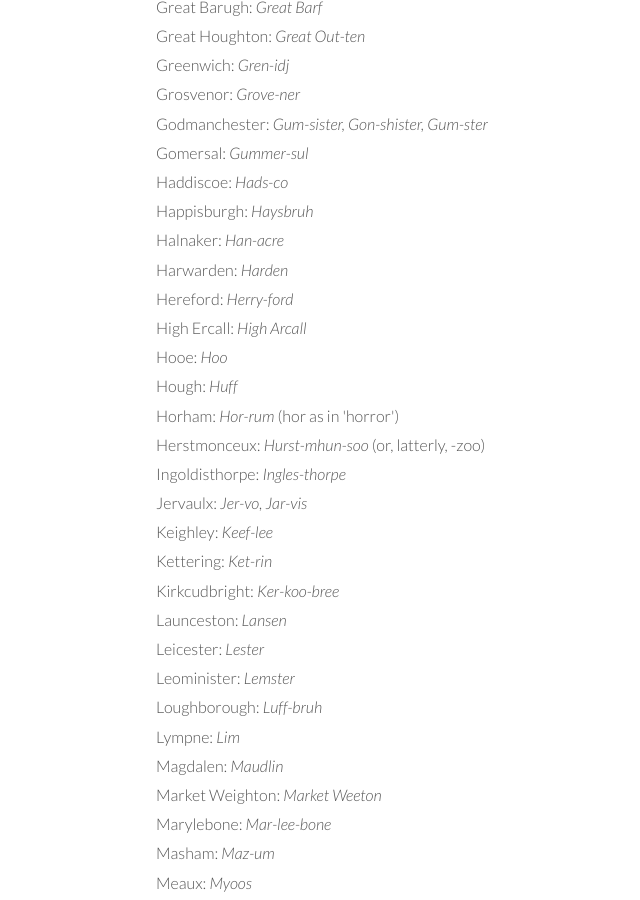
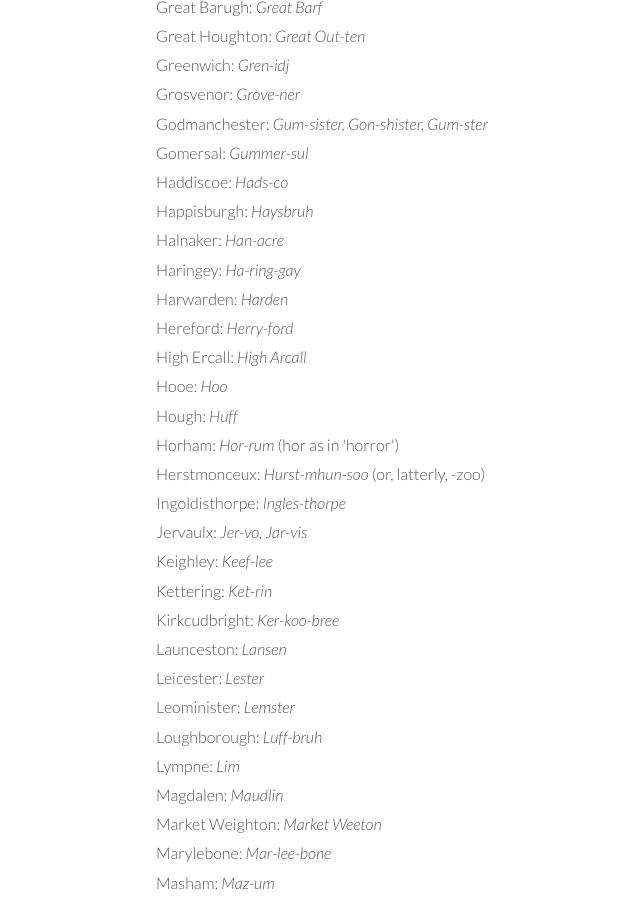
Before and after one commit to CollectionsOfThisKind/collectionsofthiskind.github.io, a Jekyll site: the page built from pages/lists/lists/names.html, in a window 1280 px wide and 900 px high, scrolled down 1698 px. Shown: the whole window, without its empty margins (94-734 px from the left). Built offline with Jekyll 4.4.1, drawn with Linux system fonts in a browser that asks for light colours.

Commit message:
Add files via upload

```diff
--- a/pages/lists/lists/names.html
+++ b/pages/lists/lists/names.html
@@ -81,6 +81,7 @@ Being a collection of unusually pronounced British placenames.
 <li>Haddiscoe: <i>Hads-co</i></li>
 <li>Happisburgh: <i>Haysbruh</i></li>
 <li>Halnaker: <i>Han-acre</i></li>
+<li>Haringey: <i>Ha-ring-gay</i></li>
 <li>Harwarden: <i>Harden</i></li>
 <li>Hereford: <i>Herry-ford</i></li>
 <li>High Ercall: <i>High Arcall</i></li>
```
